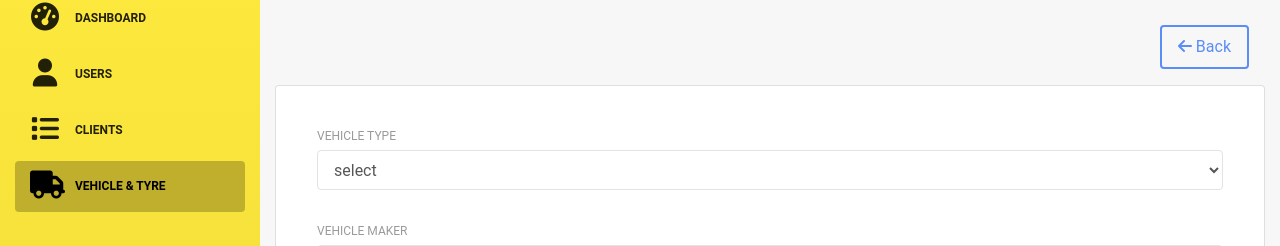
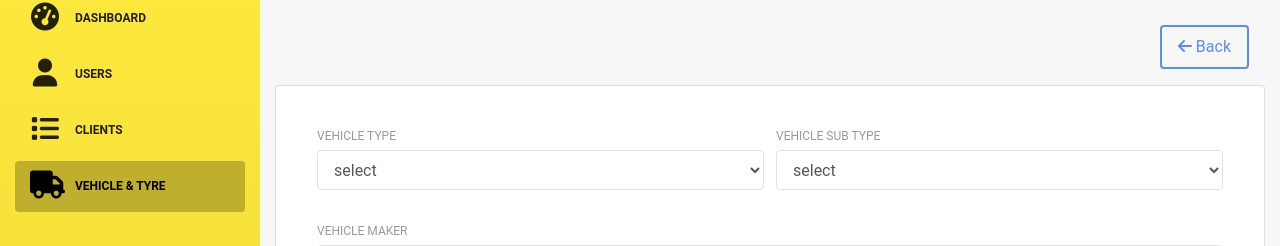
Before and after one commit to Q10Developer/Milan_Frontend-, a React (Create React App) app: page /vehicle-and-tyre/create-vehicle in a window 1280 px wide. Shown: the part 98-344 px from the top of the page. Built offline with nearby package versions, Linux system fonts and the light colour scheme; sample sign-in values are in the browser's storage.

Commit message:
sub vehicle option in vehicel module

```diff
--- a/src/components/DropdownField/index.js
+++ b/src/components/DropdownField/index.js
@@ -1,6 +1,6 @@
 import { useController } from "react-hook-form";
 
-const DropdownField = ({ control, name,classProps, label,options, ...props }) => {
+const DropdownField = ({ control, name,classProps, label,options,onChange, ...props }) => {
   const { field, fieldState } = useController({
     name,
     control,
@@ -12,7 +12,7 @@ const DropdownField = ({ control, name,classProps, label,options, ...props }) =>
       <select
         className="form-control"
         id={field.name}
-        onChange={field.onChange}
+        onChange={onChange}
         onBlur={field.onBlur}
         name={field.name}
         ref={field.ref}
--- a/src/pages/Private/Vehicle_and_tyre/CreateVehicle.js
+++ b/src/pages/Private/Vehicle_and_tyre/CreateVehicle.js
@@ -5,6 +5,7 @@ import * as yup from "yup";
 import { Button, Card } from "react-bootstrap";
 import DropdownField from "../../../components/DropdownField";
 import * as OptionValues from "./OptionValues";
+import { useState } from "react";
 
 const schema = yup
   .object({
@@ -23,6 +24,8 @@ const schema = yup
 const CreateVehicle = () => {
 
   const navigate = useNavigate();
+  const [subVahicleTypeOptions, setSubVahicleTypeOptions] = useState([]);
+  const [subVahicleTypeOptionsVisibility, setSubVahicleTypeOptionsVisibility] = useState('col-md-6 d-none');
 
   const { control, handleSubmit } = useForm({
     resolver: yupResolver(schema),
@@ -54,7 +57,15 @@ const CreateVehicle = () => {
                   name="type"
                   control={control}
                   options={OptionValues.vehicleTypeOptions}
-                  classProps="col-md-12"
+                  classProps="col-md-6"
+                />
+                <DropdownField
+                  label="Vehicle Sub Type"
+                  placeholder="subType"
+                  name="Sub Type"
+                  control={control}
+                  options={OptionValues.vehicleSubOptions}
+                  classProps={"col-md-6"}
                 />
               </div>
               <div className="form-group form-row">
--- a/src/pages/Private/Vehicle_and_tyre/OptionValues.js
+++ b/src/pages/Private/Vehicle_and_tyre/OptionValues.js
@@ -1,12 +1,27 @@
 export const vehicleTypeOptions = [
   {
-    title: "Freight – Heavy Truck / Rigid Truck / Trailor",
-    value: 1,
+    title: "Freight",
+    value: "Freight",
   },
   {
-    title: "People – Bus / Coach",
-    value: 2,
+    title: "People",
+    value: "People",
   },
+];
+
+export const vehicleSubOptions = [
+  {
+    title: "Heavy Truck",
+    value: "Heavy Truck",
+  },
+  {
+    title: "Rigid Truck",
+    value: "Rigid Truck",
+  },
+  {
+    title: "Trailor",
+    value: "Trailor",
+  }
 ];
 
 export const vehicleMakerOptions = [
```
